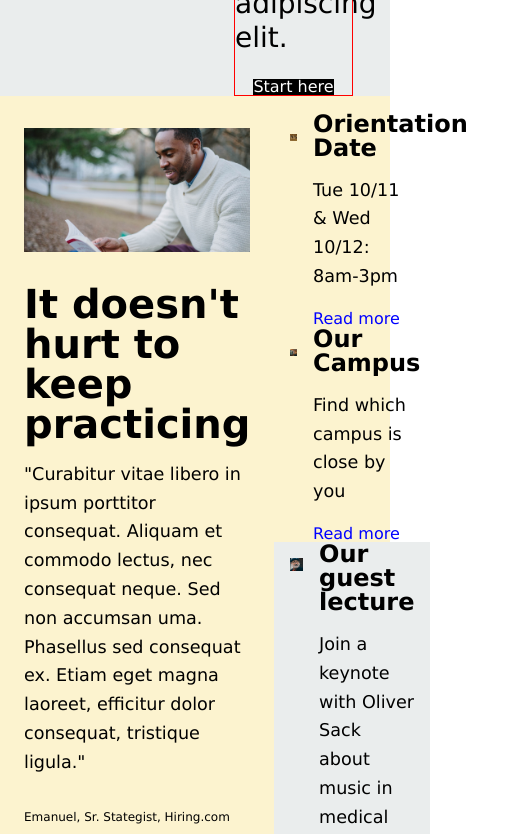
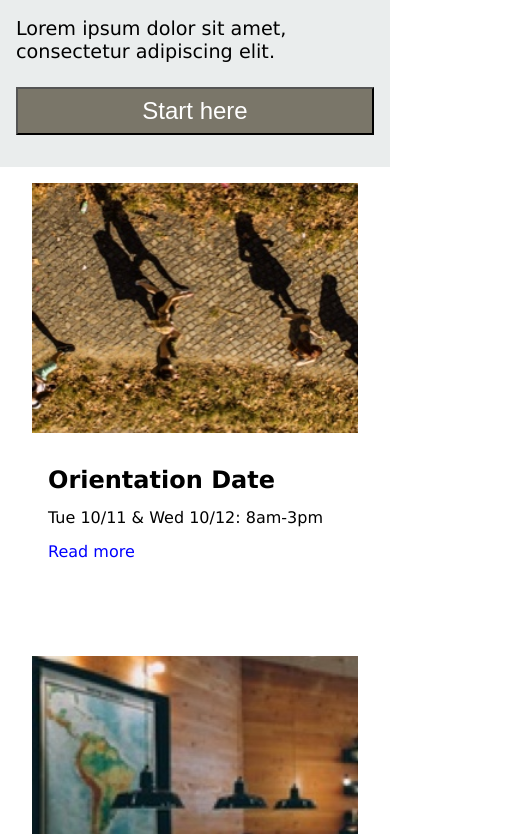
Before and after one commit to lposavad/U8Capstone, a plain HTML site: page index.html in a window 390 px wide. Shown: the part 543-1377 px from the top of the page, 521 px wide, since content can reach past the window. Drawn offline with Linux system fonts and the light colour scheme.

Commit message:
20171211 01:33 Fine tune CSS for mobile (INCOMPLETE)

```diff
--- a/index.html
+++ b/index.html
@@ -42,7 +42,7 @@
           <div class="intro">
             <h1>Learn something new everyday</h1>
             <p>Lorem ipsum dolor sit amet, consectetur adipiscing elit.</p>
-            <span>Start here</span>
+            <button type="button" name="button">Start here</button>
           </div>
         </div>
       </div>
--- a/resources/css/style.css
+++ b/resources/css/style.css
@@ -1,6 +1,6 @@
 /*  Universal Styles  */
 html {
-  font-family: Verdana, Helvetica, sans-serif;
+  font-family: Verdana, sans-serif;
   font-size: 16px;
 }
 
@@ -105,6 +105,61 @@ img {
   margin: 16px;
 }
 
+@media only screen and (max-width: 450px) {
+  h1  {
+    font-size: 2.5rem;
+  }
+  h2  {
+    font-size: 2rem;
+  }
+  h3  {
+    font-size: 1.5rem;
+  }
+  p {
+    font-size: 1rem;
+  }
+  .container {
+    display: block;
+  }
+  .container .leftcol {
+    width: 100%;
+    /*object-fit: contain;*/
+    margin: 0;
+    padding: 0;
+  }
+  .container .rightcol {
+    display: block;
+    width: auto;
+    padding-left: 16px;
+    padding-right: 16px;
+  }
+  .leftcol {
+    margin: 0;
+  }
+  .rightcol {
+    padding-top: 0;
+  }
+  .element {
+    width: auto;
+    display: block;
+  }
+  .element .leftside {
+    width: auto;
+  }
+  .element .rightside {
+    width: auto;
+    padding: 16px 32px;
+  }
+  .element .rightside p {
+    font-style: normal;
+    font-size: 1rem;
+  }
+  .element .rightside a {
+    padding: 16px 0;
+    margin-bottom: 48px;
+  }
+}
+
 /*  Header Styles  */
 header {
   position: flex;
@@ -166,12 +221,12 @@ ul a {
   background-color: #EAEDED;
 }
 
-.banner h1 {
+.rightcol h1 {
   padding-top: 20%;
   line-height: 1.2;
 }
 
-.banner p {
+.rightcol p {
   padding-top: 10%;
   font-size: 1.75rem;
   font-weight: 550;
@@ -182,21 +237,45 @@ ul a {
   display: flex;
   flex-direction: column;
   width: 75%;
-  border: 1px solid red;
   margin-top: 16px;
 }
-.intro span {
+
+button {
   background-color: black;
   color: white;
   margin-top: 24px;
-  padding: 8px 60px 8px auto;
-  justify-content: center;
-  align-self: center;
+  font-size: 1.5rem;
+  padding-top: 8px;
+  padding-bottom: 8px;
 }
 
+@media only screen and (max-width: 450px) {
+  .rightcol h1 {
+    margin: 32px 0px;
+    padding: 0;
+  }
+  .rightcol p {
+    padding-top: 0;
+  }
+  .intro {
+    width: 100%;
+    margin-top: 0;
+  }
+  .intro p {
+    font-size: 1.2rem;
+  }
+  button {
+    background-color: #7A7669;
+    margin-top: 24px;
+    margin-bottom: 32px;
+    font-size: 1.5rem;
+    padding-top: 8px;
+    padding-bottom: 8px;
+  }
+}
 /*  News styles */
 .news {
-  background-color: #FCF3CF;
+  background-color: white;
 }
 
 .news p {
@@ -219,6 +298,20 @@ ul a {
 #quoted {
   font-size: 0.75rem;
   line-height: 1rem;
+}
+
+@media only screen and (max-width: 450px) {
+  .news .container .leftcol {
+    display: none;
+  }
+  .leftside img {
+    height: 250px;
+    object-fit: cover;
+  }
+  .news .element:last-child {
+    background-color: white;
+  }
+
 }
 /*  Classes Styles  */
 .classes {
@@ -251,7 +344,7 @@ ul a {
 /*  Thesis Styles  */
 .thesis {
   display: block;
-  background-color: #FCF3CF;
+  background-color: white;
   padding: 32px 24px;
 }
 
@@ -283,7 +376,7 @@ footer {
   width: 100%;
   align-content: center;
   justify-content: space-between;
-  background-color: #FCF3CF;
+  background-color: white;
 }
 
 footer ul {
```
